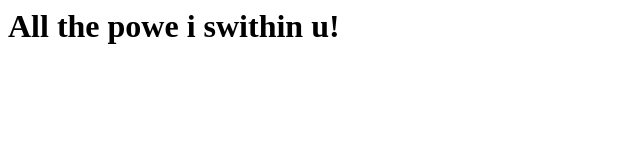
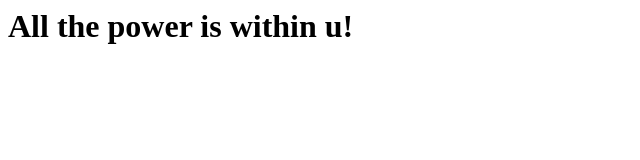
Before and after one commit to swetatalky/firstgitrepo, a plain HTML site: page index.html in a window 1280 px wide. Shown: the whole page, without its empty margins (0-640 px from the left). Drawn offline with Linux system fonts and the light colour scheme.

Commit message:
chaned to complete teh quote

```diff
--- a/index.html
+++ b/index.html
@@ -1,5 +1,5 @@
 <html>
 	<body>
-		<h1>All the powe i swithin u!</h1>
+		<h1>All the power is within u!</h1>
 	</body>
 </html>
```
